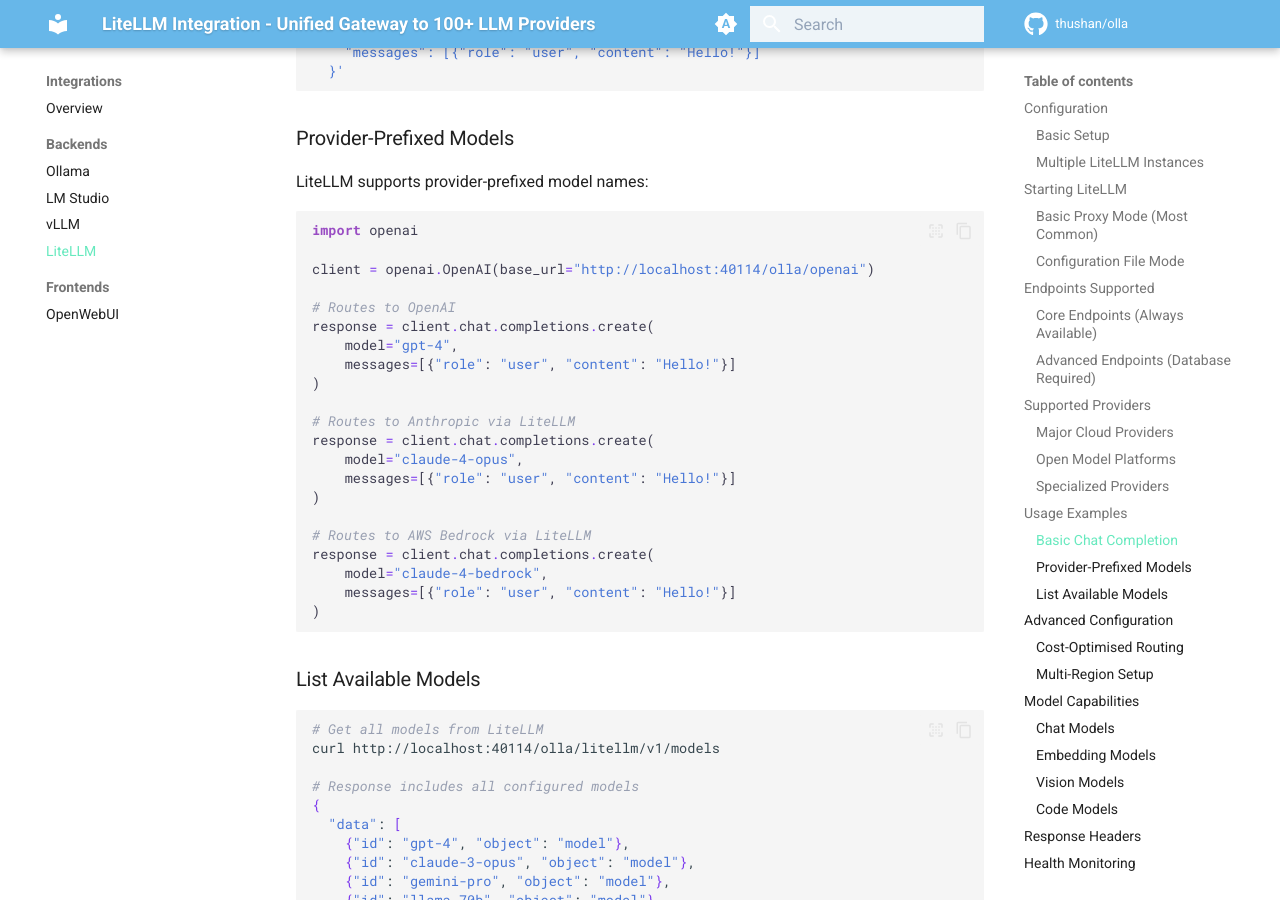
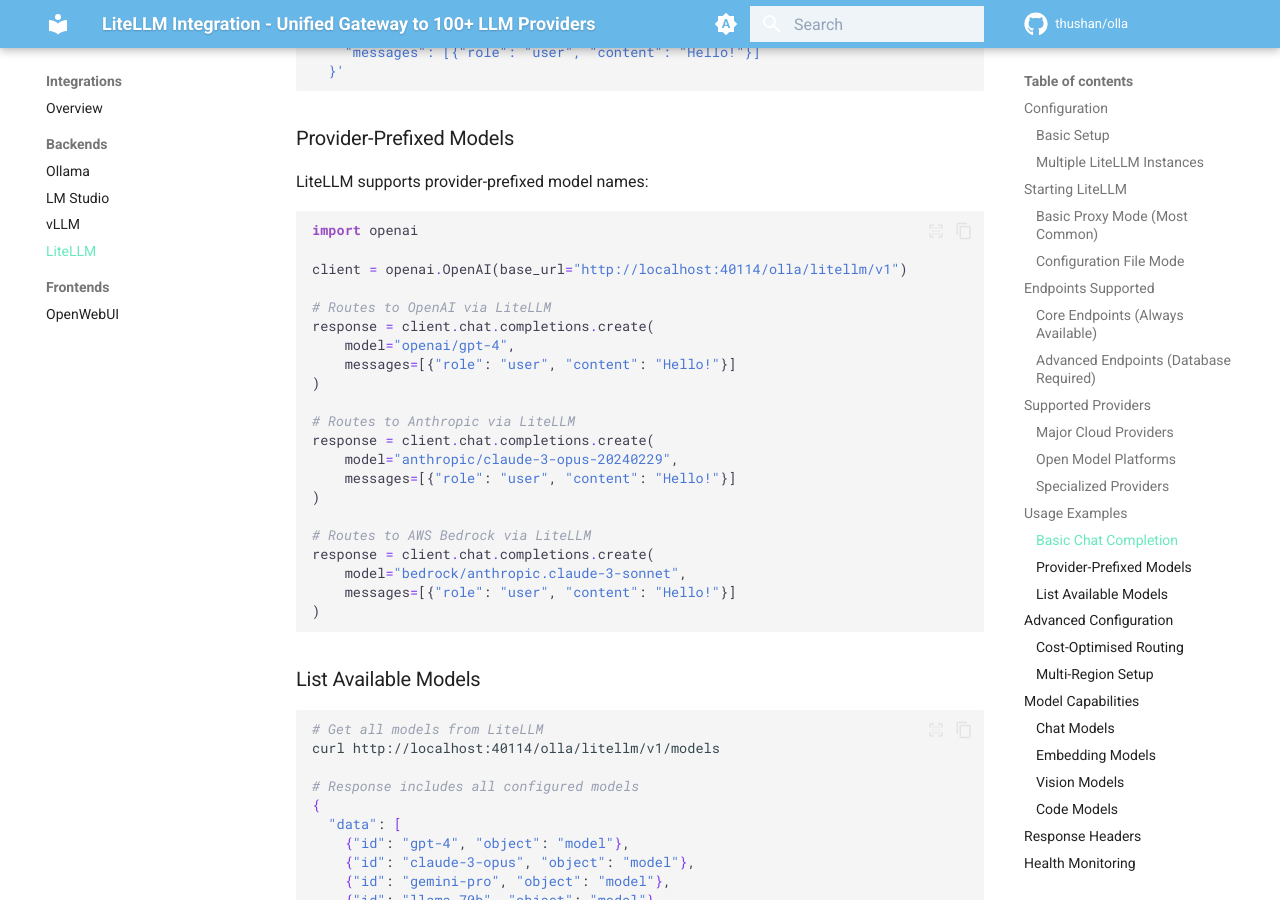
Before and after one commit to leo-3889/olla, an MkDocs documentation site: the page built from docs/content/integrations/backend/litellm.md, in a window 1280 px wide and 900 px high, scrolled down 5804 px. Built offline with MkDocs 1.6.1 and Material for MkDocs 9.7.7, drawn with Linux system fonts in a browser that asks for light colours; comment, search, counter and statistics services are not loaded.

Commit message:
doc updates

````diff
--- a/docs/content/integrations/backend/litellm.md
+++ b/docs/content/integrations/backend/litellm.md
@@ -290,23 +290,23 @@
 ```python
 import openai
 
-client = openai.OpenAI(base_url="http://localhost:40114/olla/openai")
+client = openai.OpenAI(base_url="http://localhost:40114/olla/litellm/v1")
 
-# Routes to OpenAI
+# Routes to OpenAI via LiteLLM
 response = client.chat.completions.create(
-    model="gpt-4",
+    model="openai/gpt-4",
     messages=[{"role": "user", "content": "Hello!"}]
 )
 
 # Routes to Anthropic via LiteLLM
 response = client.chat.completions.create(
-    model="claude-4-opus",
+    model="anthropic/claude-3-opus-20240229",
     messages=[{"role": "user", "content": "Hello!"}]
 )
 
 # Routes to AWS Bedrock via LiteLLM
 response = client.chat.completions.create(
-    model="claude-4-bedrock",
+    model="bedrock/anthropic.claude-3-sonnet",
     messages=[{"role": "user", "content": "Hello!"}]
 )
 ```
````
Also changed, not shown: docs/content/integrations/backend/lmstudio.md (+1 -1 lines), docs/content/usage.md (+2 -0 lines).
